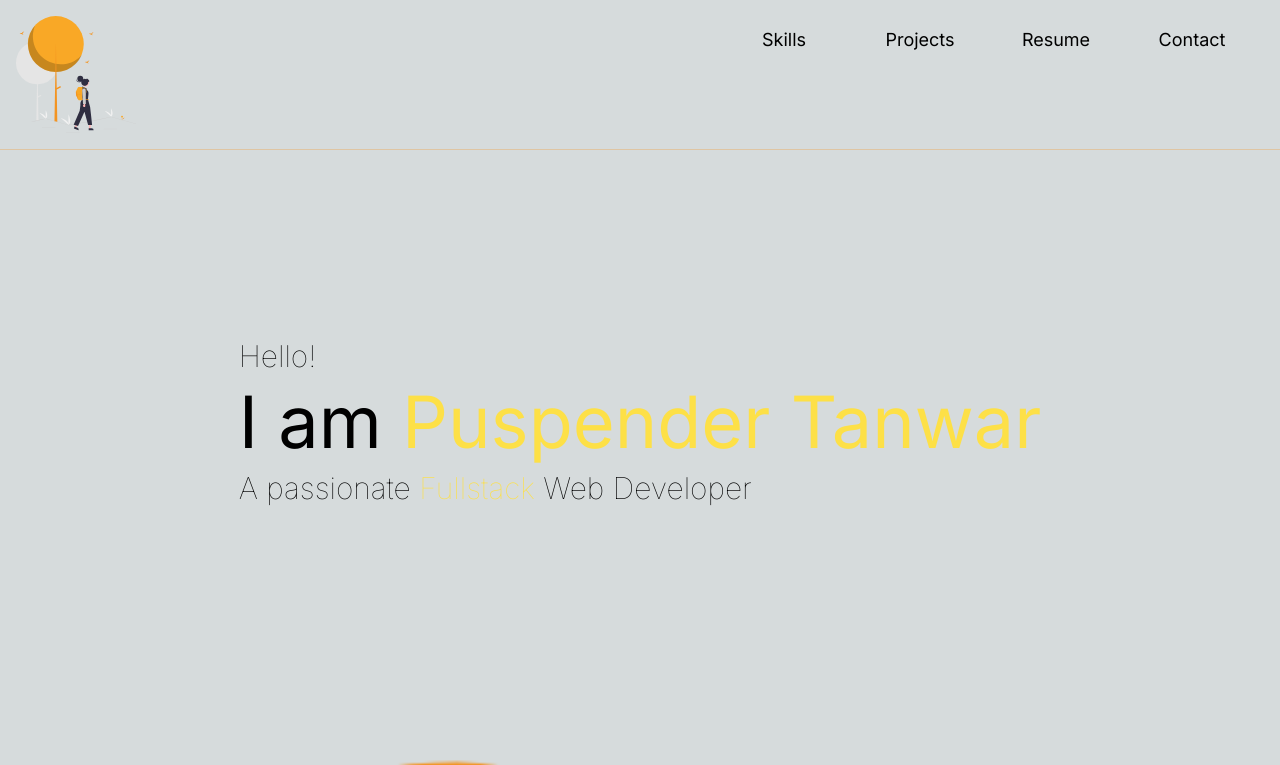
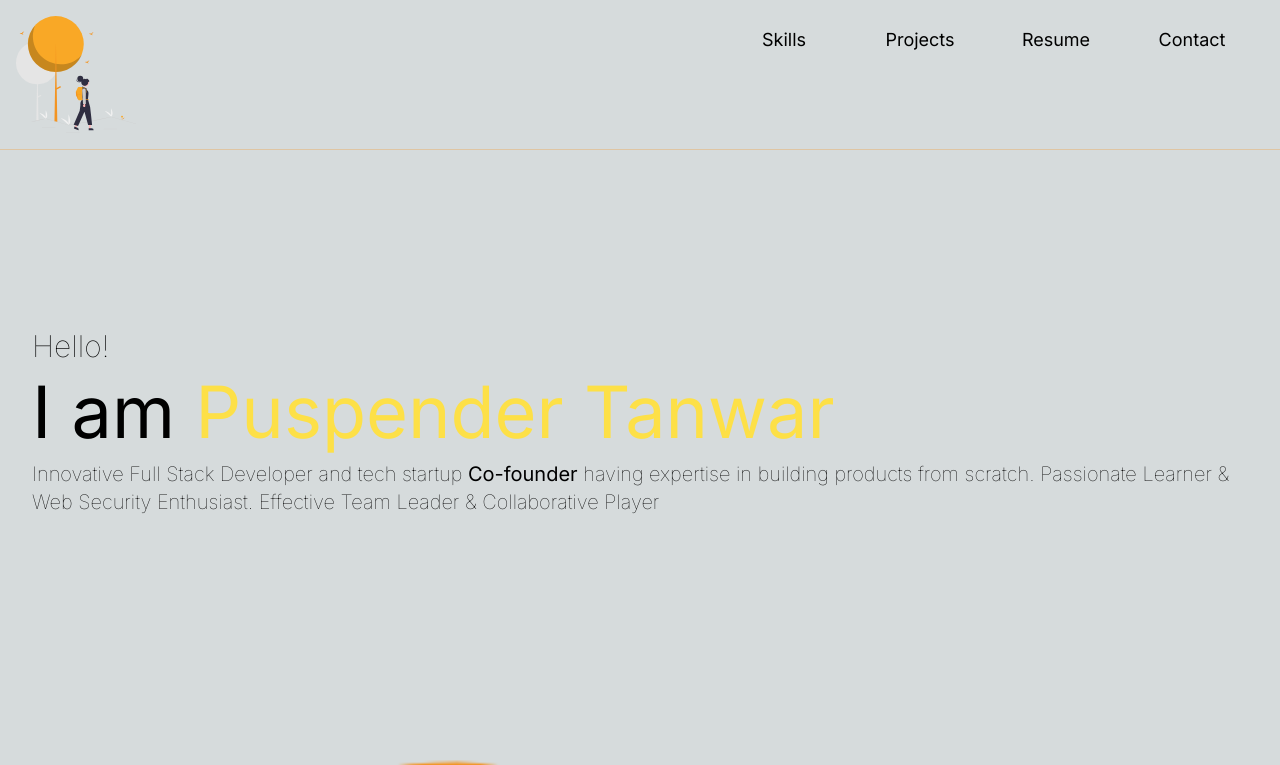
Before and after one commit to Puspendert/puspender-home, a Next.js app: page / in a window 1280 px wide. Shown: the top 765 px of the page. Built offline with nearby package versions, Linux system fonts and the light colour scheme.

Commit message:
updated seo details

```diff
--- a/app/layout.js
+++ b/app/layout.js
@@ -6,8 +6,9 @@ import Image from "next/image";
 const inter = Inter({ subsets: ["latin"] });
 
 export const metadata = {
-  title: "Puspender Portfolio",
-  description: "About Puspender Tanwar, a passionate full stack web developer",
+  title: "Puspender Tanwar's Portfolio",
+  description:
+    "Innovative Full Stack Developer and tech startup Co-founder having expertise in building products from scratch. Passionate Learner & Web Security Enthusiast. Effective Team Leader & Collaborative Player",
 };
 
 function NavLink({ text, href }) {
--- a/app/page.js
+++ b/app/page.js
@@ -11,9 +11,11 @@ export default function Home() {
           <p className="text-7xl mb-3">
             I am <span className="text-yellow-300">Puspender Tanwar</span>
           </p>
-          <p className="text-3xl mb-3 font-thin">
-            A passionate <span className="text-yellow-300">Fullstack</span> Web
-            Developer
+          <p className="text-xl mb-3 font-thin">
+            Innovative Full Stack Developer and tech startup <b>Co-founder </b>
+            having expertise in building products from scratch. Passionate
+            Learner & Web Security Enthusiast. Effective Team Leader &
+            Collaborative Player
           </p>
         </div>
       </section>
```
